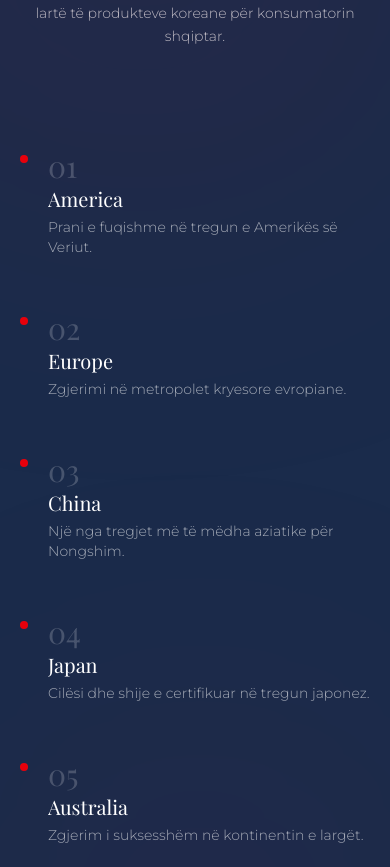
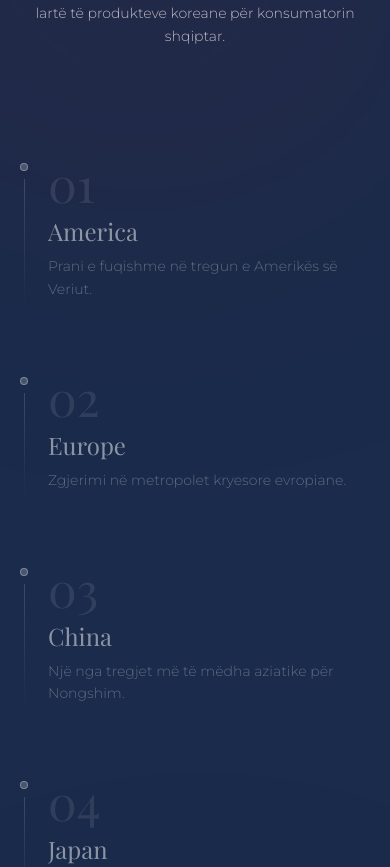
Before and after one commit to agollales-gif/HaNeulShPK, a React (Vite) app: page / in a window 390 px wide. Shown: the part 1267-2134 px from the top of the page. Built offline with nearby package versions, Linux system fonts and the light colour scheme; a web font is replaced by a local one.

Commit message:
design: match desktop timeline hover effects on mobile

```diff
--- a/src/pages/Home.tsx
+++ b/src/pages/Home.tsx
@@ -248,15 +248,17 @@
                     </div>
 
                     {/* Mobile layout */}
-                    <div className="md:hidden flex items-start gap-5 py-6 border-b border-white/5 last:border-0">
-                      <div className="flex flex-col items-center gap-2 pt-1">
-                        <div className="w-2 h-2 bg-red-600 rounded-full shrink-0" />
-                        <div className="w-px flex-1 bg-white/10" />
+                    <div className="md:hidden flex items-start gap-5 py-8 border-b border-white/5 last:border-0 group/mob">
+                      {/* Left: line + dot */}
+                      <div className="flex flex-col items-center shrink-0 self-stretch">
+                        <div className="w-2 h-2 bg-white/20 rounded-full border border-white/30 group-hover/mob:bg-red-600 group-hover/mob:border-red-600 group-hover/mob:scale-150 transition-all duration-500 mt-1" />
+                        <div className="w-px flex-1 bg-gradient-to-b from-white/15 to-transparent mt-2" />
                       </div>
-                      <div className="pb-2">
-                        <span className="font-serif text-3xl text-white/20 block leading-none mb-1">{item.id}</span>
-                        <h3 className="font-serif text-xl mb-1">{item.title}</h3>
-                        <p className="text-white/60 text-sm font-light">{item.desc}</p>
+                      {/* Right: content */}
+                      <div className="pb-2 opacity-50 group-hover/mob:opacity-100 transition-all duration-500">
+                        <span className="font-serif text-5xl text-white/20 block leading-none mb-2">{item.id}</span>
+                        <h3 className="font-serif text-2xl mb-2 group-hover/mob:text-red-400 transition-colors duration-500">{item.title}</h3>
+                        <p className="text-white/60 text-sm font-light leading-relaxed">{item.desc}</p>
                       </div>
                     </div>
                   </div>
```
